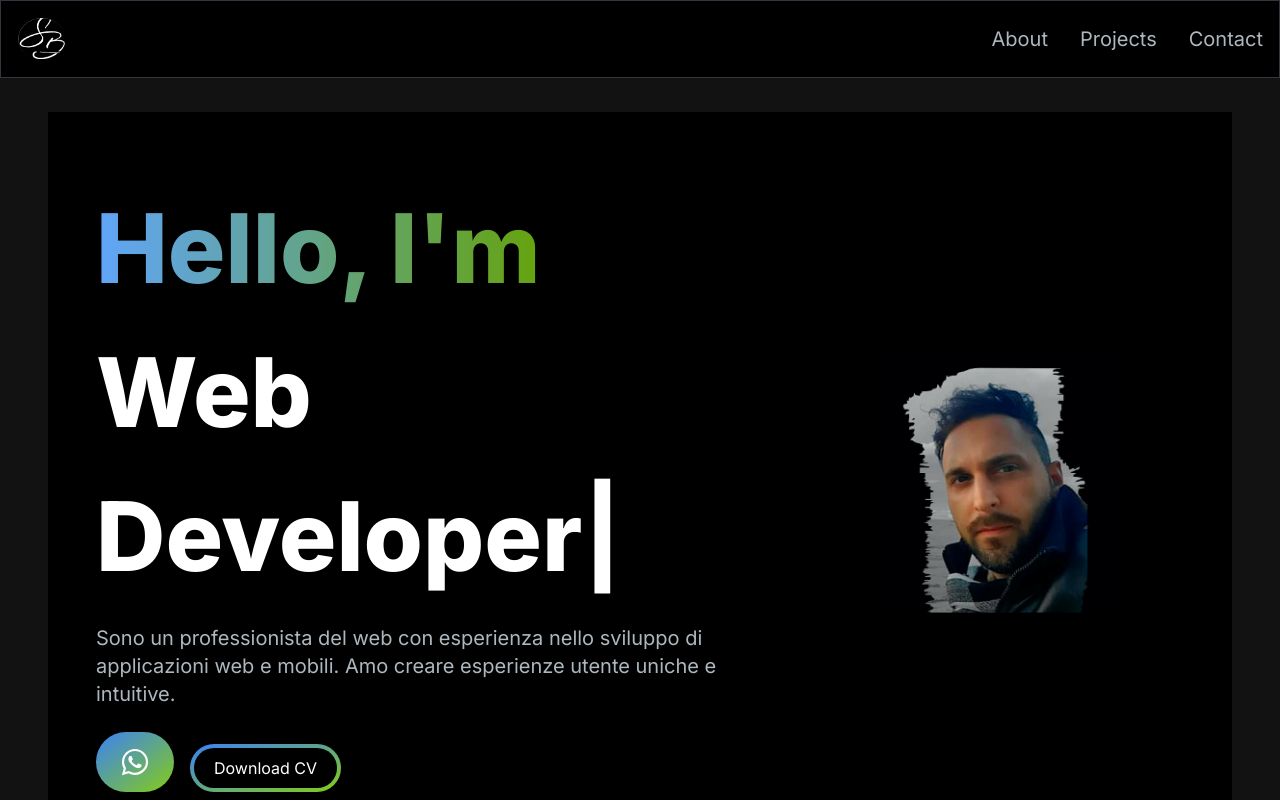
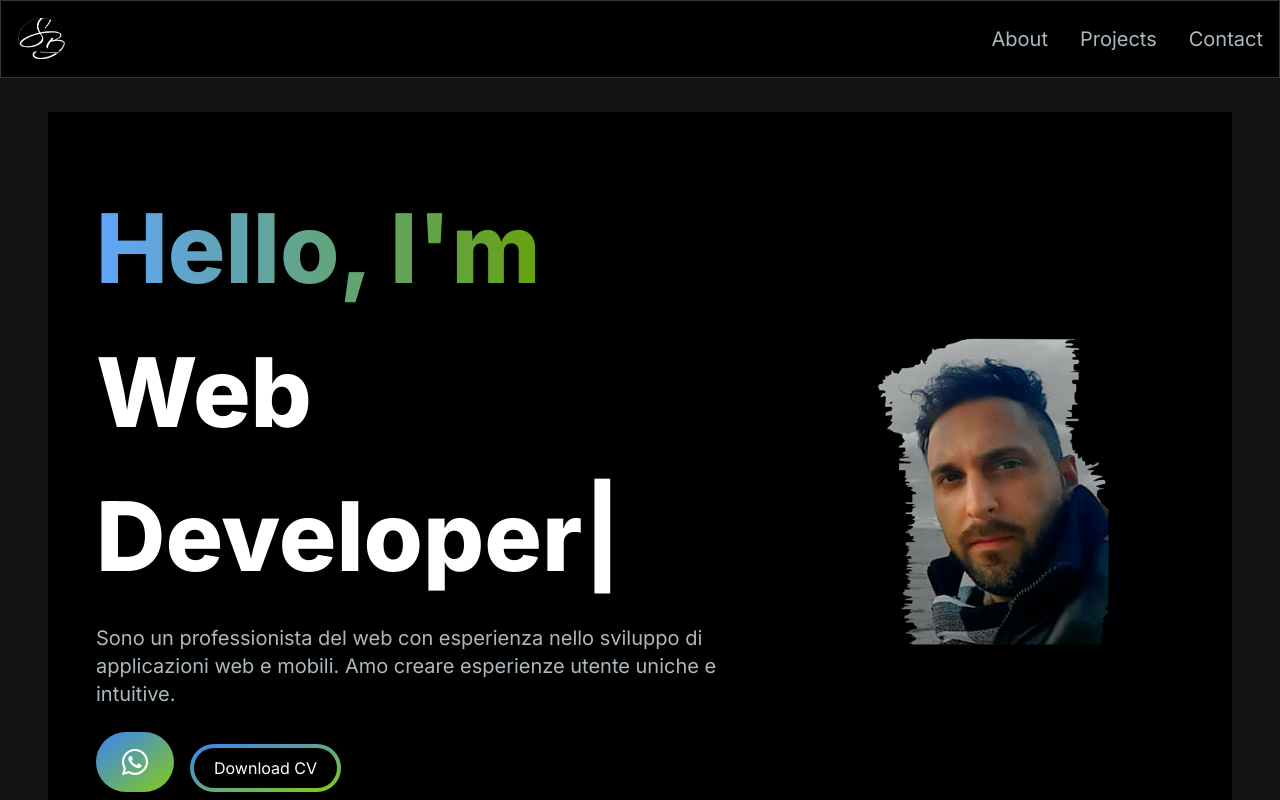
Before and after one commit to Simobara/N_Website, a Next.js app: page / in a window 1280 px wide. Shown: the top 800 px of the page. Built offline with nearby package versions, Linux system fonts and the light colour scheme.

Commit message:
MainImage

```diff
--- a/src/app/components/HeroSection.jsx
+++ b/src/app/components/HeroSection.jsx
@@ -4,11 +4,11 @@ import Image from "next/image";
 import Link from "next/link";
 import { FaWhatsapp } from 'react-icons/fa';
 import { TypeAnimation } from "react-type-animation";
-import Face from '../../../public/images/MYFACE.png';
+import Face1 from '../../../public/images/MYFACE1.png';
 
 const HeroSection = () => {
   return (
-    <section className=" px-[3rem] bg-black lg:py-16">
+    <section className="bg-black px-[3rem] bg-black lg:py-16">
       <div className="grid grid-cols-1 sm:grid-cols-12">
         <motion.div
           initial={{ opacity: 0, scale: 0.5 }}
@@ -69,16 +69,15 @@ const HeroSection = () => {
           transition={{ duration: 0.5 }}
           className="col-span-4 place-self-center mt-4 lg:mt-0"
         >
-          <div className="w-[15rem] h-[15rem] sm:w-[15rem] sm:h-[15rem] md:w-[15rem] md:h-[15rem] lg:w-[15rem] lg:h-[15rem] xl:w-[15rem] xl:h-[15rem] relative">
+          <div className="rounded-full bg-black w-[250px] h-[250px] lg:w-[400px] lg:h-[400px] relative">
             <Image
-    src={Face}
+              src={Face1}
               alt="hero image"
               className="absolute transform -translate-x-1/2 -translate-y-1/2 top-1/2 left-1/2"
               width={300}
               height={300}
             />
           </div>
-
         </motion.div>
       </div>
     </section>
```
Also changed, not shown: public/images/MYFACE1.png (added), 1 other file (tests, documents, lock files or other folders). Lines whose indentation alone changed are shown as unchanged.
